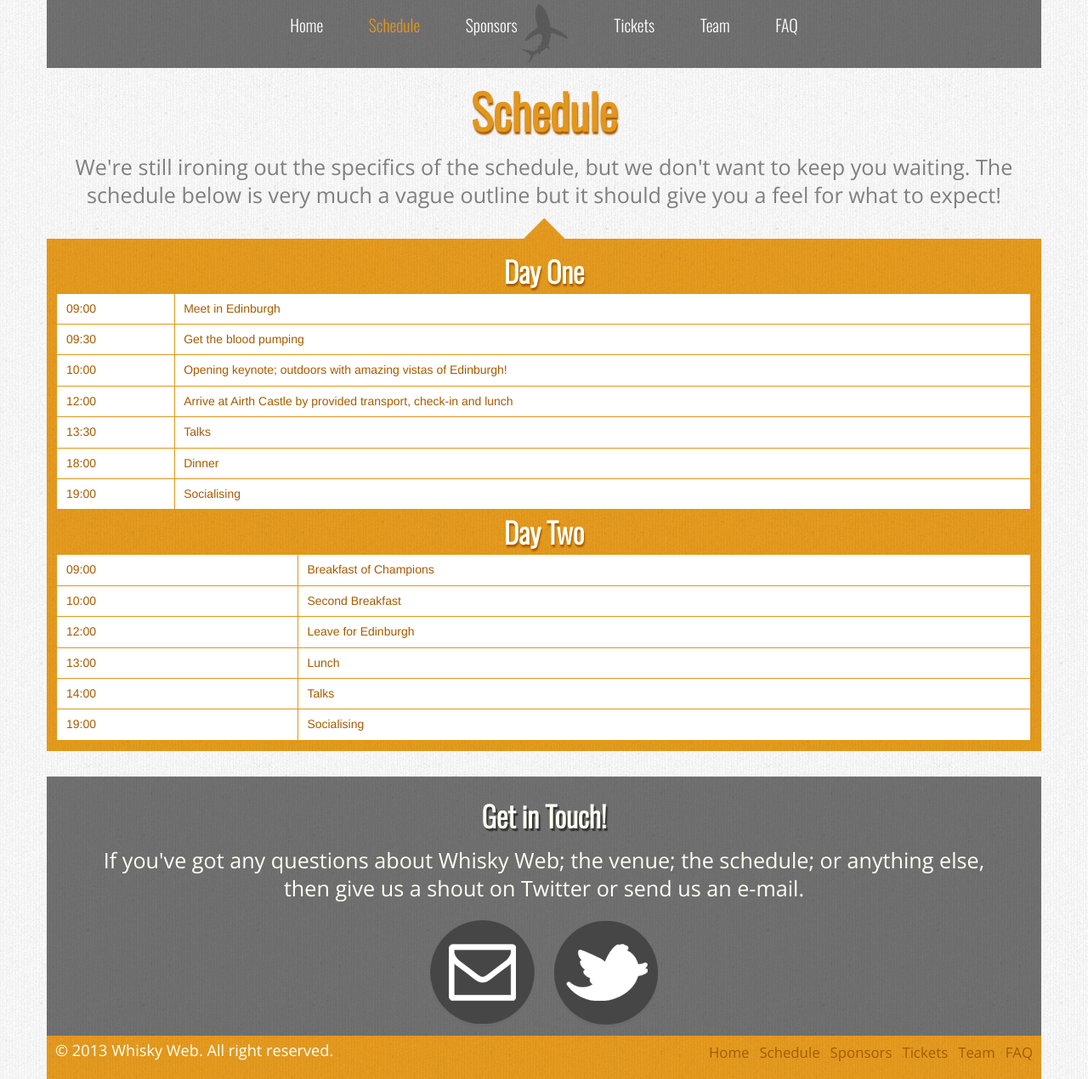
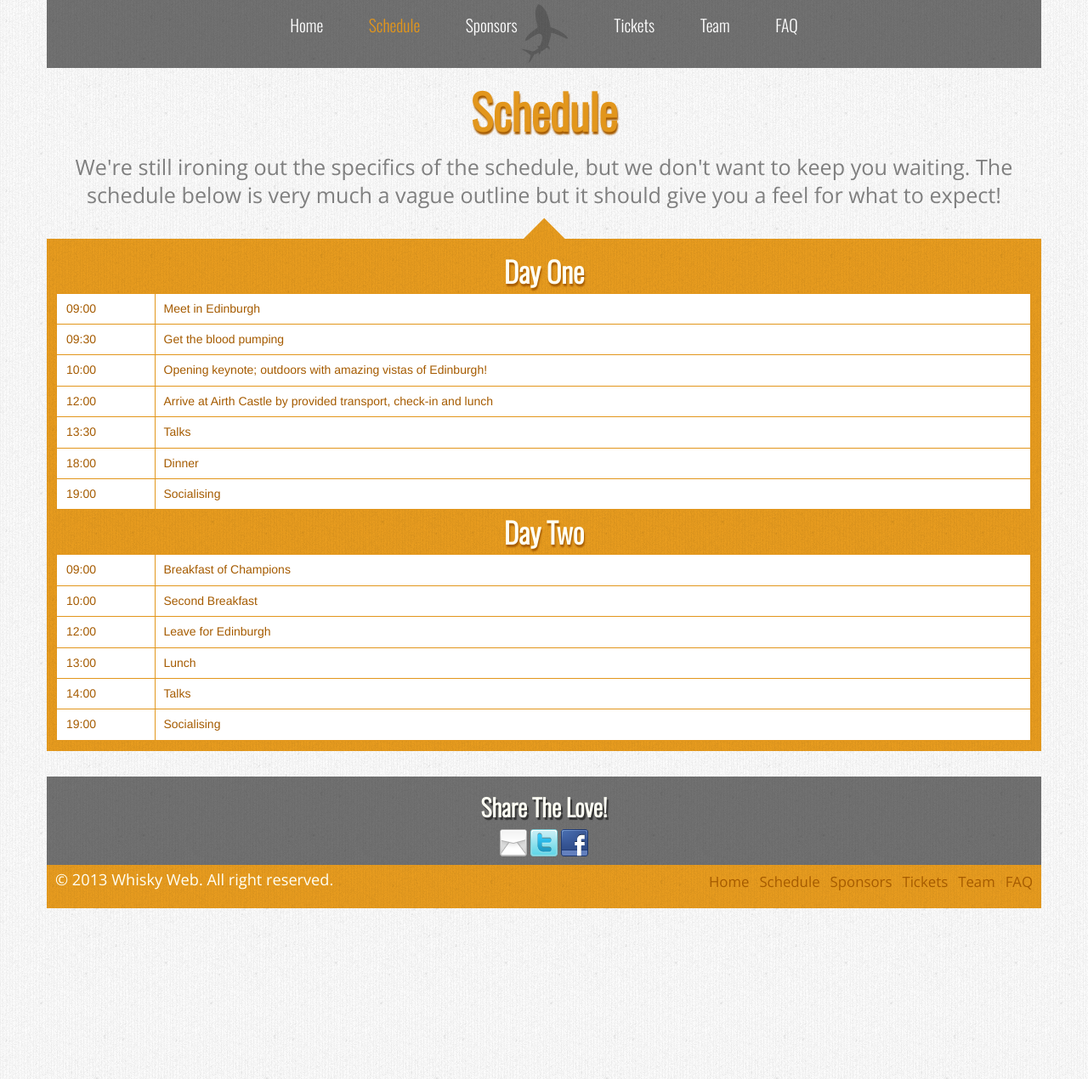
Before and after one commit to whiskyweb/whiskyweb-website, a Jekyll site: the page built from schedule.html, in a window 1280 px wide. Shown: the whole page at 85% size. Built offline with Jekyll 4.4.1, drawn with Linux system fonts in a browser that asks for light colours; nearby versions of some CDN libraries; after the commit the page ends 1069 px from its top, so only the background shows below that.

Commit message:
Fix schedule table first column alignment. Reduce impact of footer. Move social icons to smaller footer.

```diff
--- a/_layouts/default.html
+++ b/_layouts/default.html
@@ -37,17 +37,18 @@
                 <li id="team-link"><a href="team.html" title="Team">Team</a></li>
                 <li id="faq-link"><a href="faq.html" title="FAQ">FAQ</a></li>
             </ul>
-            <div class="fb-like" data-href="http://www.facebook.com/WhiskyWebConference" data-send="false" data-layout="box_count" data-width="200" data-show-faces="true" data-colorscheme="dark"></div>
         </nav>
+        <div style="clear: both"></div>
 
         {{ content }}
 
         <div id="get-in-touch" class="dark-bg">
-            <h3 class="extradark">Get in Touch!</h3>
-            <p class="large-text">If you've got any questions about Whisky Web; the venue; the schedule; or anything else, then give us a shout on Twitter or send us an e-mail.</p>
-            <div class="images clearfix hidden-phone">
+            <h3 class="extradark">Share The Love!</h3>
+            <div>
                 <a href="mailto:contact@whiskyweb.co.uk?subject=Hey%20WhiskyWeb" title="Email" target="_blank"><img src="img/email.png" alt="Email"></a>
                 <a href="http://www.twitter.com/WhiskyWeb" title="Twitter" target="_blank"><img src="img/twitter.png" alt="Twitter"></a>
+                <a href="http://www.facebook.com/WhiskyWebConference" title="Facebook" target="_blank"><img src="img/facebook.png" alt="Facebook"></a>
+                <div class="hidden-phone fb-like" data-href="http://www.facebook.com/WhiskyWebConference" data-send="false" data-layout="button_count" data-width="200" data-show-faces="false"></div>
             </div>
         </div>
 
--- a/css/main.css
+++ b/css/main.css
@@ -78,12 +78,6 @@ a:active {
 	position: relative;
 }
 
-#top-nav .fb-like {
-	position: absolute;
-	top: 9px;
-	right: 30px;
-}
-
 #top-nav ul {
     min-height: 80px;
     background: url(../img/shark.png) no-repeat center center;
@@ -152,6 +146,9 @@ body#page-sponsors #top-nav li#sponsors-link a:hover {
 }
 
 #main {
+    width: 100%;
+    margin: 0 auto;
+    padding: 0;
     background: url(../img/castle.png) no-repeat center bottom;
 }
 
@@ -244,12 +241,20 @@ div.triangle {
 
 #get-in-touch .images {
     text-align: center;
-    margin: 12px auto 0 auto;
+    margin: 0;
 }
 
 #get-in-touch .images a {
     display: inlne;
     margin: 0 10px;
+}
+
+#get-in-touch h3.extradark {
+    padding-top: 0px;
+    color: #fffff4;
+    text-shadow: 2px 3px 1px #333;
+    filter: dropshadow(color=#333, offx=2, offy=3);
+    font-size: 2em;
 }
 
 #current-sponsors table,
@@ -300,6 +305,10 @@ div.triangle {
 #current-sponsors table tbody tr td.table-na,
 #schedule table tbody tr td.table-na {
 	background: #a55b00;
+}
+
+#schedule table tbody tr td.time {
+    width: 10%;
 }
 
 p.tier-title {
--- a/css/phone.css
+++ b/css/phone.css
@@ -144,12 +144,32 @@ body#page-sponsors #top-nav li#sponsors-link a:hover {
 	font-size: 1em;
 }
 
-div#intro-text #intro-wrapper {
-	width: 100%;
+#main {
+    padding: 0;
+    background: url(../img/castle.png) no-repeat center bottom;
 }
 
-div#intro-text h1, div#intro-text h2 {
-	text-align: center;
+#intro-text #intro-wrapper {
+    float: none;
+    width: 70%;
+    color: #000000;
+    text-shadow: none;
+    text-align: center;
+    margin: 0 auto;
+}
+
+div #intro-text {
+    text-align: center;
+}
+
+div#intro-text h1 {
+    padding-top: 20px;
+    font-size: 3em;
+    text-align: center;
+}
+
+div#intro-text h2 {
+    text-align: center;
 }
 
 #intro-text {
--- a/schedule.html
+++ b/schedule.html
@@ -20,30 +20,30 @@ title: Schedule
     <table>
         <tbody>
             <tr>
-                <td>09:00</td>
+                <td class="time">09:00</td>
                 <td>Meet in Edinburgh</td>
             </tr>
             <tr>
-                <td>09:30</td>
+                <td class="time">09:30</td>
                 <td>Get the blood pumping</td>
             </tr>
             <tr>
-                <td>10:00</td>
+                <td class="time">10:00</td>
                 <td>Opening keynote; outdoors with amazing vistas of Edinburgh!</td>
             </tr>
             <tr>
-                <td>12:00</td>
+                <td class="time">12:00</td>
                 <td>Arrive at Airth Castle by provided transport, check-in and lunch</td>
             <tr>
-                <td>13:30</td>
+                <td class="time">13:30</td>
                 <td>Talks</td>
             </tr>
             <tr>
-                <td>18:00</td>
+                <td class="time">18:00</td>
                 <td>Dinner</td>
             </tr>
             <tr>
-                <td>19:00</td>
+                <td class="time">19:00</td>
                 <td>Socialising</td>
             </tr>
         </tbody>
@@ -52,27 +52,27 @@ title: Schedule
     <table>
         <tbody>
             <tr>
-                <td>09:00</td>
+                <td class="time">09:00</td>
                 <td>Breakfast of Champions</td>
             </tr>
             <tr>
-                <td>10:00</td>
+                <td class="time">10:00</td>
                 <td>Second Breakfast</td>
             </tr>
             <tr>
-                <td>12:00</td>
+                <td class="time">12:00</td>
                 <td>Leave for Edinburgh</td>
             </tr>
             <tr>
-                <td>13:00</td>
+                <td class="time">13:00</td>
                 <td>Lunch</td>
             </tr>
             <tr>
-                <td>14:00</td>
+                <td class="time">14:00</td>
                 <td>Talks</td>
             </tr>
             <tr>
-                <td>19:00</td>
+                <td class="time">19:00</td>
                 <td>Socialising</td>
             </tr>
         </tbody>
```
Also changed, not shown: img/_email.png (added), img/_twitter.png (added), img/email.png, img/facebook.png (added), img/twitter.png.
